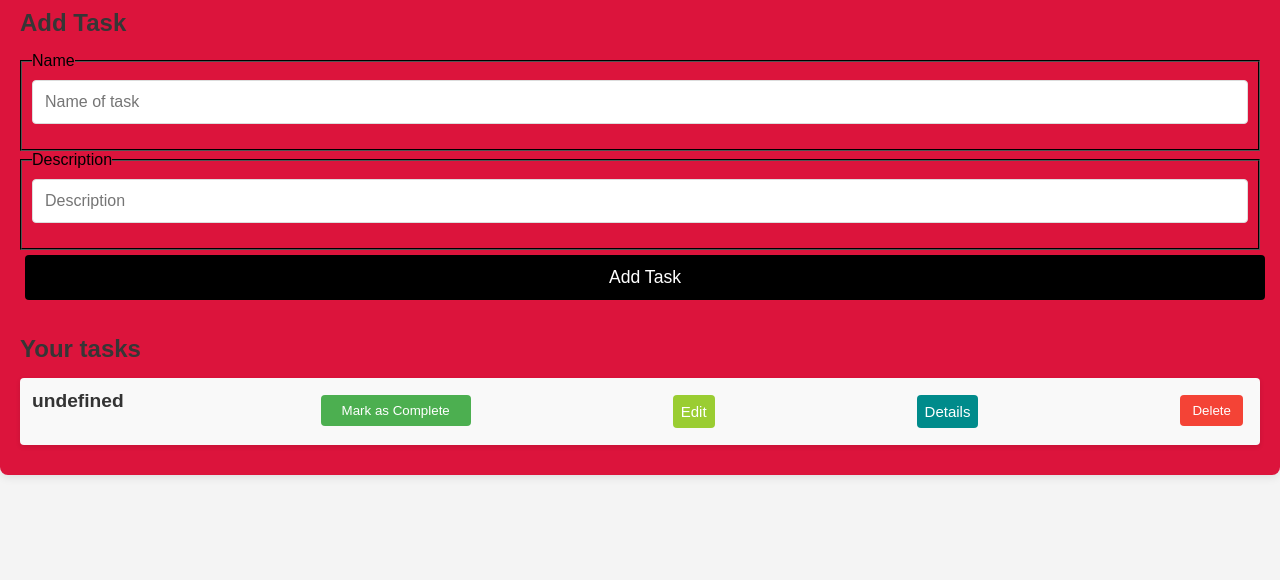
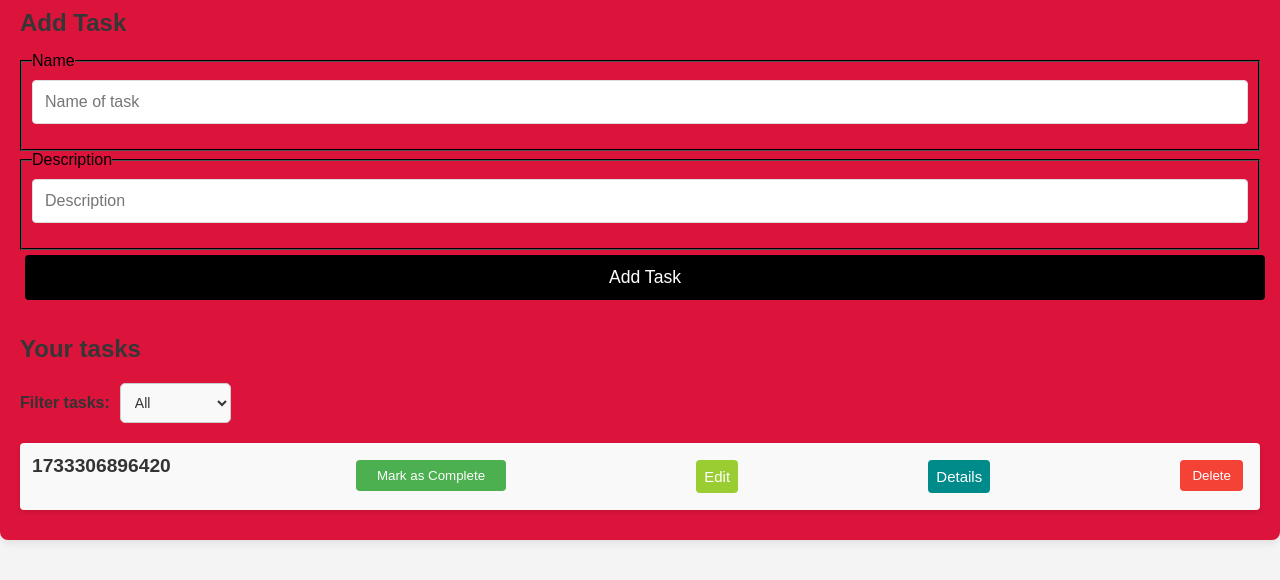
Before and after one commit to bagirzadeayaz/javasrcipt, a plain HTML site: page index.html in a window 1280 px wide. Both pictures are taken after typing "Sample", "Sample" into the empty fields and a click on the button "Add Task". Shown: the part 98-678 px from the top of the page. Drawn offline with Linux system fonts and the light colour scheme.

Commit message:
filtration

```diff
--- a/details.js
+++ b/details.js
@@ -3,7 +3,7 @@ document.addEventListener("DOMContentLoaded", () => {
     const taskId = urlParams.get('id');
 
     if (taskId) {
-        const task = taskList.getTasks().find(t => t.id === parseInt(taskId, 10));
+        const task = taskList.tasks.find(t => t.id === parseInt(taskId, 10));
         if (task) {
             document.getElementById("taskId").textContent = taskId;
             document.getElementById("taskTitle").textContent = task.title;
--- a/edit.js
+++ b/edit.js
@@ -3,7 +3,7 @@ document.addEventListener("DOMContentLoaded", () => {
     const taskId = urlParams.get('id');
 
     if (taskId) {
-        const task = taskList.getTasks().find(t => t.id === parseInt(taskId, 10));
+        const task = taskList.tasks.find(t => t.id === parseInt(taskId, 10));
         if (task) {
             document.getElementById("taskTitle").value = task.title;
             document.getElementById("taskDescription").value = task.description;
--- a/index.css
+++ b/index.css
@@ -201,3 +201,32 @@ a:hover {
 .task-details strong {
     font-weight: bold;
 }
+
+.filter {
+    margin: 20px 0;
+    display: flex;
+    align-items: center;
+    gap: 10px;
+}
+
+.filter label {
+    font-size: 16px;
+    font-weight: bold;
+    color: #333;
+}
+
+#filterOptions {
+    padding: 10px;
+    font-size: 14px;
+    border: 1px solid #ccc;
+    border-radius: 5px;
+    background-color: #f9f9f9;
+    color: #333;
+    cursor: pointer;
+    transition: all 0.3s ease;
+}
+
+#filterOptions:hover {
+    border-color: #888;
+    background-color: #f1f1f1;
+}
--- a/index.html
+++ b/index.html
@@ -34,6 +34,16 @@
 
         <section class="task-list">
             <h2>Your tasks</h2>
+
+            <div class="filter">
+                <label for="filterOptions">Filter tasks:</label>
+                <select id="filterOptions">
+                    <option value="all">All</option>
+                    <option value="completed">Completed</option>
+                    <option value="incomplete">Incomplete</option>
+                </select>
+            </div>
+
             <ul id="taskList"></ul>
         </section>
     </div>
--- a/index.js
+++ b/index.js
@@ -1,12 +1,10 @@
 class TaskList {
-    #tasks;
-
     constructor() {
-        this.#tasks = this.loadTasks();
+        this.tasks = this.loadTasks();
     }
 
     addTask(task) {
-        this.#tasks.push(task);
+        this.tasks.push(task);
         this.saveTasks();
     }
 
@@ -18,29 +16,20 @@ class TaskList {
         const tasksJson = localStorage.getItem("tasks");
         return tasksJson ? JSON.parse(tasksJson) : [];
     }
-
-    getTasks(){
-        return this.#tasks;
-    }
 }
 
 const taskList = new TaskList();
 
 class Task {
-    #id;
-    #title;
-    #description;
-    #createdAt;
-    #isCompleted;
     constructor(title, description) {
         if (!title || !title.trim()) alert("Name can not be empty!");
         if (!description || !description.trim()) alert("Description can not be empty!");
 
-        this.#id = Date.now();
-        this.#title = title;
-        this.#description = description;
-        this.#createdAt = new Date().toLocaleString('ru');
-        this.#isCompleted = false;
+        this.id = Date.now();
+        this.title = title;
+        this.description = description;
+        this.createdAt = new Date().toLocaleString('ru');
+        this.isCompleted = false;
     }
 }
 
@@ -50,9 +39,9 @@ document.addEventListener("DOMContentLoaded", () => {
 
     const renderTasks = () => {
         taskListElement.innerHTML = "";
-        taskList.getTasks().forEach((task) => {
+        taskList.tasks.forEach((task) => {
             const taskItem = document.createElement("li");
-            taskItem.className = "task-item";
+            taskItem.className = `task-item ${task.isCompleted ? "completed" : ""}`;
 
             taskItem.innerHTML = `
                 <h3>${task.id}</h3>
@@ -65,6 +54,29 @@ document.addEventListener("DOMContentLoaded", () => {
             `;
 
             taskListElement.appendChild(taskItem);
+        });
+
+        applyFilter();
+    };
+
+    const applyFilter = () => {
+        const filterValue = filterOptions.value;
+        const tasks = document.querySelectorAll("#taskList li");
+
+        tasks.forEach((task) => {
+            const isCompleted = task.classList.contains("completed");
+
+            switch (filterValue) {
+                case "all":
+                    task.style.display = "";
+                    break;
+                case "completed":
+                    task.style.display = isCompleted ? "" : "none";
+                    break;
+                case "incomplete":
+                    task.style.display = isCompleted ? "none" : "";
+                    break;
+            }
         });
     };
 
@@ -115,4 +127,5 @@ document.addEventListener("DOMContentLoaded", () => {
             renderTasks();
         }
     });
+    filterOptions.addEventListener("change", applyFilter);
 });
```
